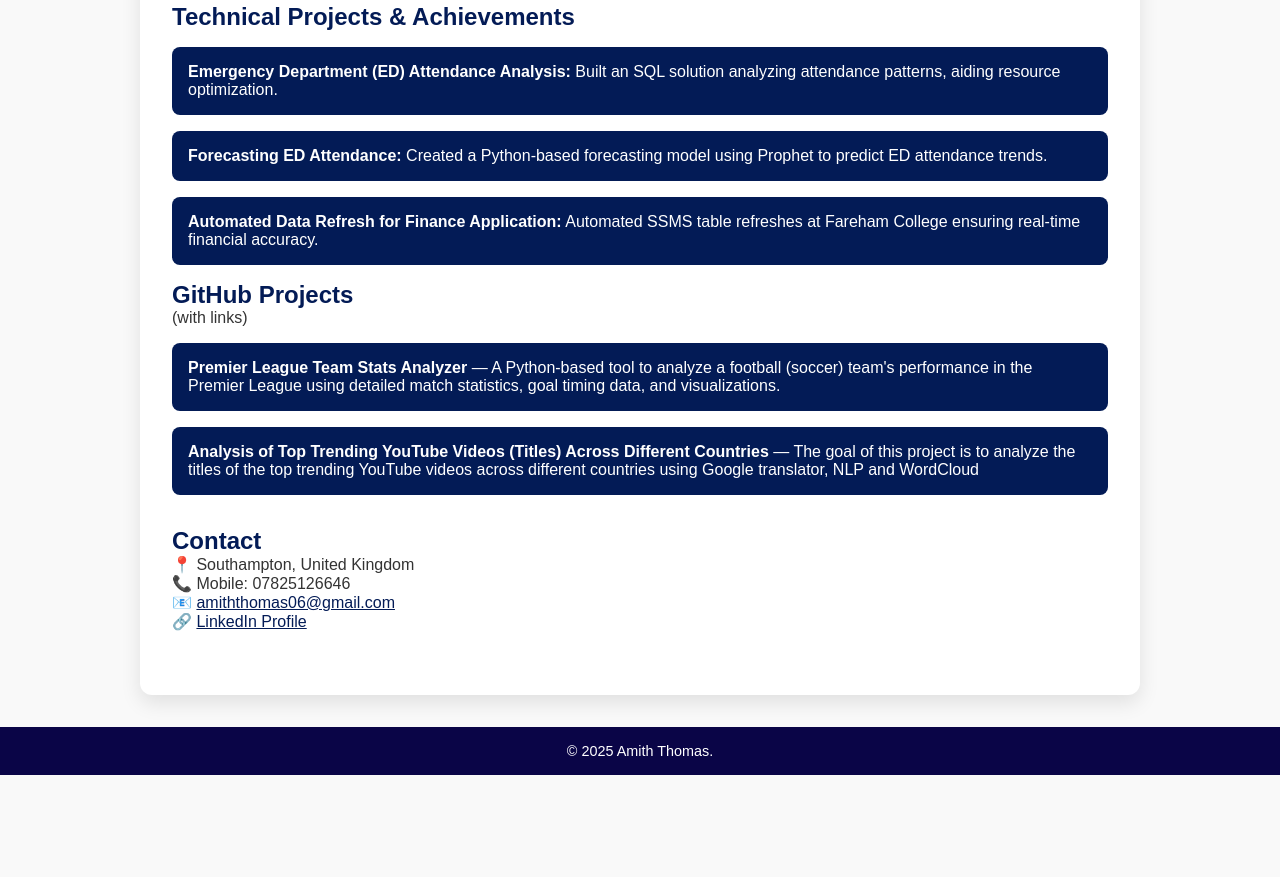
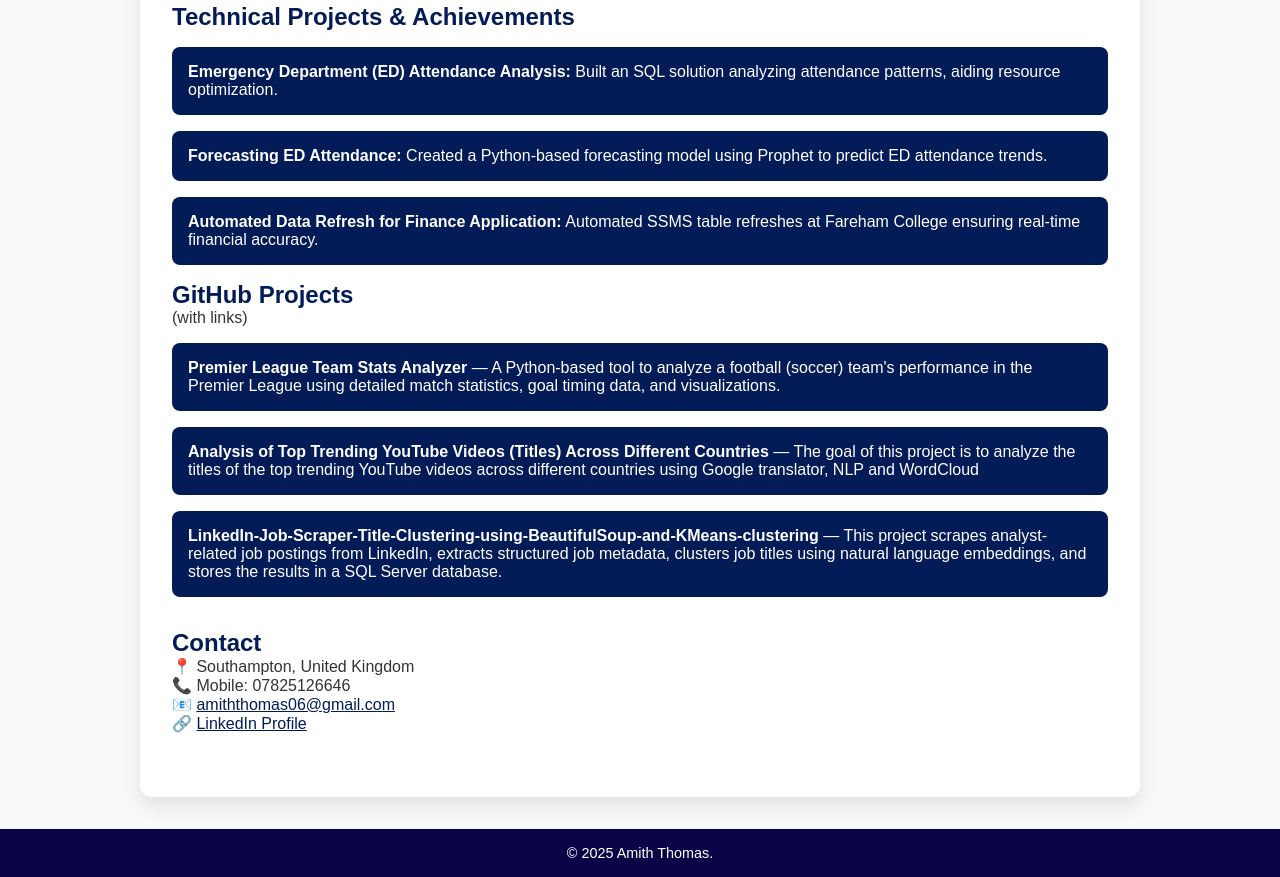
Before and after one commit to amiththomas06/-amiththomas-.github.io, a plain HTML site: page index.html in a window 1280 px wide. Shown: the part 1288-2165 px from the top of the page. Before the commit the page ends 2063 px from the top, so only its background shows below. Drawn offline with Linux system fonts and the light colour scheme.

Commit message:
Update index.html

```diff
--- a/index.html
+++ b/index.html
@@ -214,6 +214,13 @@
             <strong>Analysis of Top Trending YouTube Videos (Titles) Across Different Countries</strong> — The goal of this project is to analyze the titles of the top trending YouTube videos across different countries using Google translator, NLP and WordCloud
           </a>
         </li>
+          <li>
+          <a href="https://github.com/amiththomas06/LinkedIn-Job-Scraper-Title-Clustering-using-BeautifulSoup-and-KMeans-clustering"
+             target="_blank"
+             style="color: white; text-decoration: none;">
+            <strong>LinkedIn-Job-Scraper-Title-Clustering-using-BeautifulSoup-and-KMeans-clustering</strong> — This project scrapes analyst-related job postings from LinkedIn, extracts structured job metadata, clusters job titles using natural language embeddings, and stores the results in a SQL Server database.
+          </a>
+        </li>
       </ul>
 
   </section>
```
